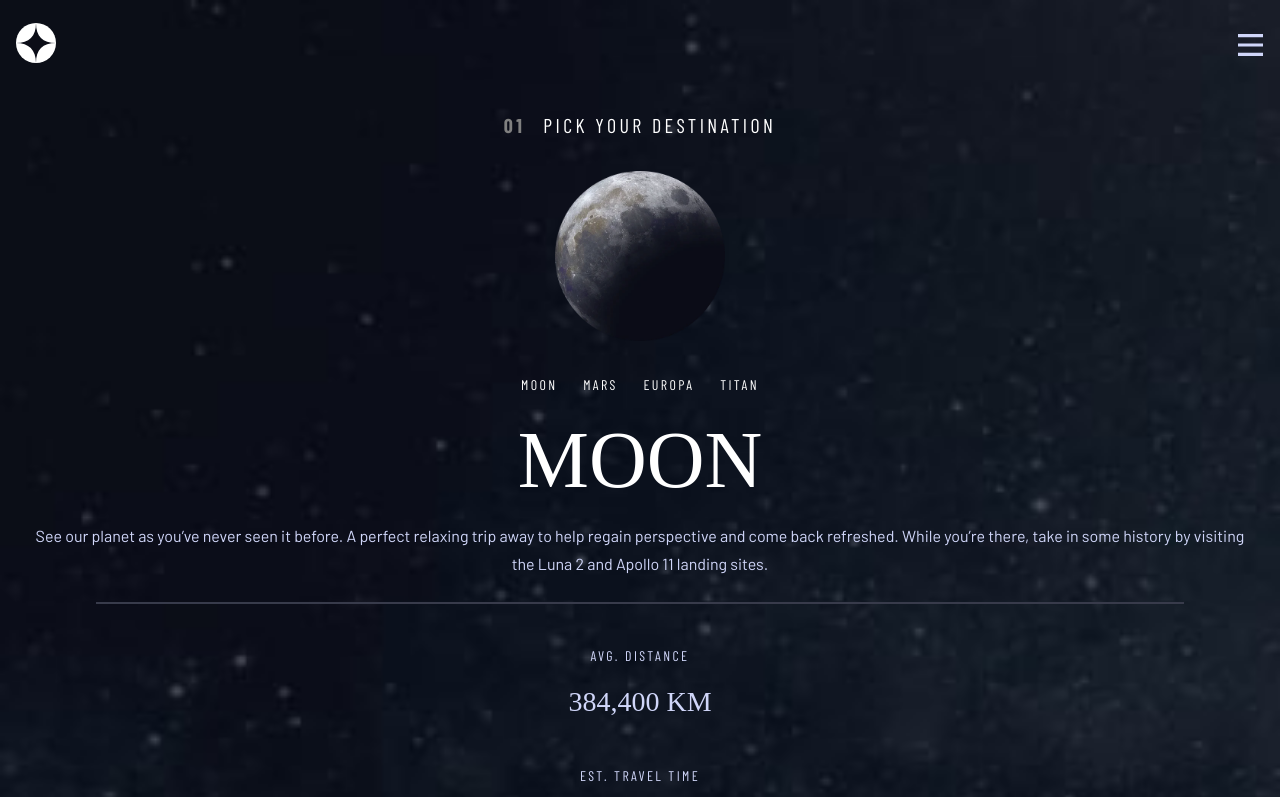
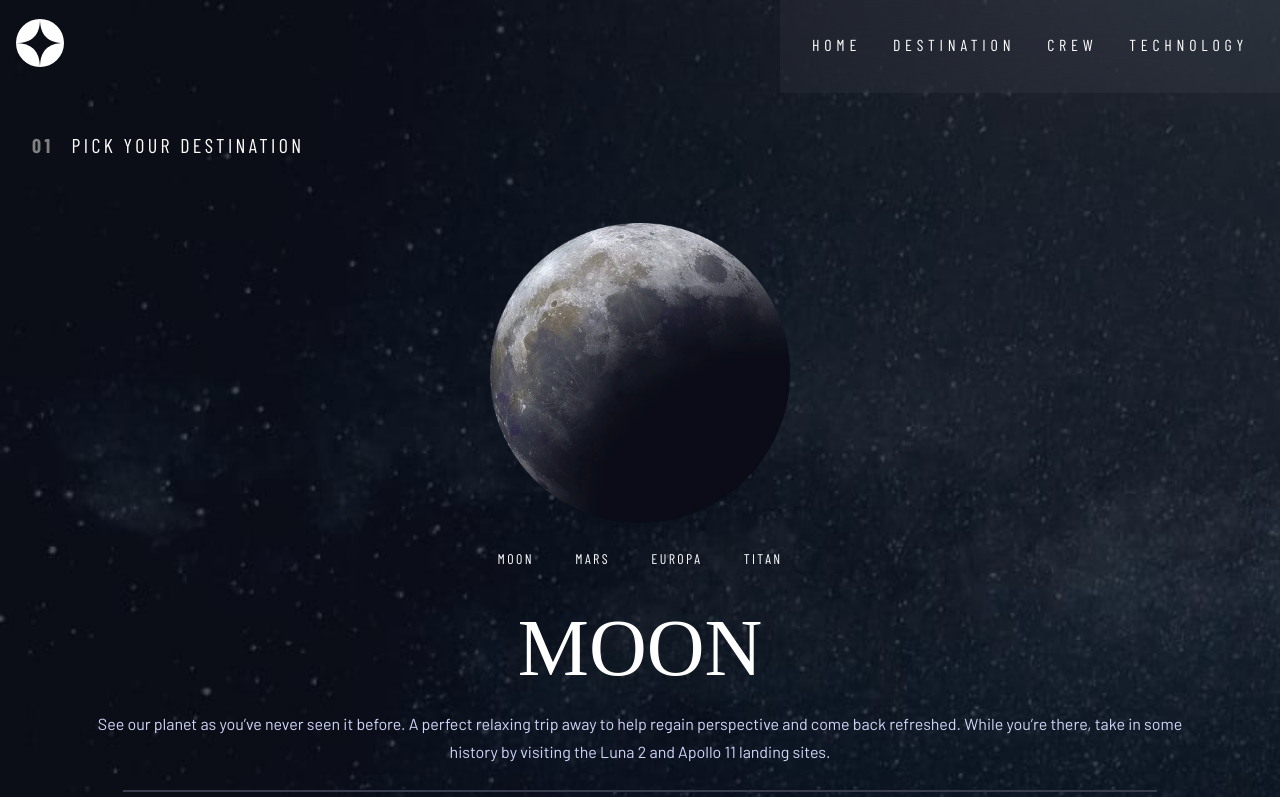
Before and after one commit to cqrlosArch/space-tourism, a React (Create React App) app: page /destination in a window 1280 px wide. Shown: the top 797 px of the page. Built offline with nearby package versions, Linux system fonts and the light colour scheme; a web font is replaced by a local one.

Commit message:
tablet device in process

```diff
--- a/src/components/BurgerMenu.jsx
+++ b/src/components/BurgerMenu.jsx
@@ -1,6 +1,8 @@
 import styled from 'styled-components';
 import close from '../assets/shared/icon-close.svg';
 import hamburger from '../assets/shared/icon-hamburger.svg';
+import { device } from '../breakpoints';
+
 
 const BurgerMenuStyled = styled.div`
   background: ${({ open }) => (open ? `url(${close})` : `url(${hamburger})`)}
@@ -14,6 +16,9 @@ const BurgerMenuStyled = styled.div`
   position: absolute;
   transition: background 0.3s ease-in-out;
   z-index: 10;
+  @media ${device.md} {
+		display: none;
+	}
 `;
 
 const BurgerMenu = ({ toggleNavbar, open }) => {
--- a/src/components/CircleSlider.jsx
+++ b/src/components/CircleSlider.jsx
@@ -44,14 +44,12 @@ const CircleSlider = () => {
         </StyledLink>
         <StyledLink
           className={(navData) => navData.isActive}
-          exact
           to="/technology/spaceport"
         >
           2
         </StyledLink>
         <StyledLink
           className={(navData) => navData.isActive}
-          exact
           to="/technology/spacecapsule"
         >
           3
--- a/src/components/Destination.jsx
+++ b/src/components/Destination.jsx
@@ -1,11 +1,15 @@
 import styled from 'styled-components';
 import MiniNavBar from './MiniNavBar';
+import { device } from '../breakpoints';
 
 const DestinationStyled = styled.article`
   display: grid;
   grid-template-columns: 1fr;
   grid-template-rows: repeat(2, min-content);
   place-items: center;
+  @media ${device.md} {
+    padding: 2rem;
+  }
 `;
 
 const DestPicture = styled.picture`
@@ -15,6 +19,11 @@ const DestPicture = styled.picture`
     object-fit: cover;
     width: 170px;
     height: 170px;
+    @media ${device.md} {
+		width: 300px;
+		height: 300px;
+
+	}
   }
 `;
 
@@ -25,6 +34,9 @@ const DestName = styled.h2`
 const DestText = styled.p`
   text-align: center;
   padding: 0 2rem;
+  @media ${device.md} {
+    padding: 0 4rem;
+  }
 `;
 const DestSeparation = styled.hr`
   border: 1px solid #383b4b;
@@ -36,6 +48,11 @@ const DestInfo = styled.div`
   align-items: center;
   margin-top: 1rem;
   margin-bottom: 2rem;
+  @media ${device.md} {
+		width: 100%;
+		flex-direction: row;
+		justify-content: space-evenly;
+	}
 `;
 
 const DestWrapper = styled.div`
--- a/src/components/Header.jsx
+++ b/src/components/Header.jsx
@@ -2,6 +2,7 @@ import styled from 'styled-components';
 import { Link } from 'react-router-dom';
 import Navbar from './Navbar';
 import BurgerMenu from './BurgerMenu';
+import { device } from '../breakpoints';
 
 import logo from '../assets/shared/logo.svg';
 import { useState } from 'react';
@@ -22,6 +23,10 @@ const Logo = styled.img`
   margin:0 1rem;
   width: 40px;
   height: 40px;
+  @media ${device.tablet} {
+		width: 48px;
+		height: 48px;
+	}
 
 `;
 
--- a/src/components/MiniNavBar.jsx
+++ b/src/components/MiniNavBar.jsx
@@ -1,10 +1,17 @@
 import { Outlet, NavLink } from 'react-router-dom';
 import styled from 'styled-components';
+import { device } from '../breakpoints';
 
 const Nav = styled.nav`
   width: 238px;
   height: 28px;
   background-color: transparent;
+
+
+	@media ${device.md} {
+		width: 285px;
+		height: 34px;
+	}
 `;
 
 const StyledMenu = styled.ul`
@@ -36,6 +43,12 @@ const StyledLink = styled(NavLink).attrs(({ className }) => ({
   &.active {
     border-bottom: 2px solid white;
   }
+
+  @media ${device.md} {
+		height: 34px;
+		font-size: 14px;
+		padding: 0;
+	}
 `;
 
 const MiniNavBar = () => {
--- a/src/components/Navbar.jsx
+++ b/src/components/Navbar.jsx
@@ -1,8 +1,16 @@
 import styled from 'styled-components';
 import { NavLink } from 'react-router-dom';
+import { device } from '../breakpoints';
 
 const NavbarStyled = styled.nav`
   height: 100vh;
+
+  @media ${device.md} {
+    height: 96px;
+    width: 500px;
+
+
+  }
 `;
 
 const ListStyled = styled.ul`
@@ -19,10 +27,32 @@ const ListStyled = styled.ul`
     backdrop-filter: opacity(${({ open }) => (open ? '1' : '0')}) blur(2rem);
     background-color: rgba(255, 255, 255, 0.04);
   }
+
+  @media ${device.md} {
+    inset: 0;
+    right: 0;
+    top: 0;
+    padding: 1rem;
+    position: relative;
+    display: flex;
+    visibility: visible;
+    backdrop-filter: opacity(1) blur(2rem);
+    flex-direction: row;
+    align-items: center;
+    justify-content: space-around;
+    transform: translateX(0);
+
+  }
 `;
 
 const ItemStyled = styled.li`
   margin-bottom: 3rem;
+
+  @media ${device.md} {
+    margin-bottom: 0;
+
+    padding: 0.5rem;
+  }
 `;
 
 const LinkStyled = styled(NavLink)`
@@ -36,6 +66,9 @@ const LinkStyled = styled(NavLink)`
   & span {
     margin-right: 0.5rem;
     font-weight: 600;
+    @media ${device.md} {
+      display: none;
+    }
   }
 `;
 
--- a/src/pages/Destinations.jsx
+++ b/src/pages/Destinations.jsx
@@ -1,8 +1,8 @@
 import styled from 'styled-components';
 import { Outlet } from 'react-router-dom';
-
+import { device } from '../breakpoints';
 // import bgDesktop from '../assets/destination/background-destination-desktop.jpg';
-// import bgTablet from '../assets/destination/background-destination-tablet.jpg';
+import bgTablet from '../assets/destination/background-destination-tablet.jpg';
 import bgMobile from '../assets/destination/background-destination-mobile.jpg';
 
 const DestinationsStyled = styled.section`
@@ -16,6 +16,10 @@ const DestinationsStyled = styled.section`
   align-items: center;
   justify-content: flex-start;
   padding-top: 80px;
+  @media ${device.md} {
+    background-image: url(${bgTablet});
+    padding-top: 100px;
+  }
 `;
 
 const Title = styled.h5`
@@ -23,6 +27,10 @@ const Title = styled.h5`
     color: gray;
     font-weight: 700;
     padding-right: 18px;
+  }
+  @media ${device.md} {
+    align-self: flex-start;
+    margin-left: 2rem;
   }
 `;
 
--- a/src/pages/Home.jsx
+++ b/src/pages/Home.jsx
@@ -1,8 +1,9 @@
 import styled from 'styled-components';
 import { Link } from 'react-router-dom';
+import { device } from '../breakpoints';
 
 // import bgDesktop from '../assets/home/background-home-desktop.jpg';
-// import bgTablet from '../assets/home/background-home-tablet.jpg';
+import bgTablet from '../assets/home/background-home-tablet.jpg';
 import bgMobile from '../assets/home/background-home-mobile.jpg';
 
 const HomeStyled = styled.section`
@@ -15,6 +16,10 @@ const HomeStyled = styled.section`
   flex-direction: column;
   gap: 40px;
   height: 100vh;
+  @media ${device.md} {
+    background-image: url(${bgTablet});
+    justify-content: space-around;
+  }
 `;
 
 const Hero = styled.div`
@@ -25,6 +30,14 @@ const Hero = styled.div`
   font-family: var(--bellefair);
   > * {
     margin-bottom: 16px;
+  }
+  & h1{
+    margin-top:1rem;
+  }
+  @media ${device.md} {
+
+    width: 450px;
+    height: 334px;
   }
 `;
 
@@ -42,6 +55,15 @@ const Button = styled(Link)`
   text-transform: uppercase;
   aspect-ratio: 1;
   text-decoration: none;
+
+  @media ${device.md} {
+    margin-top: 0;
+    width: 242px;
+    height: 242px;
+    font-size: 32px;
+    line-height: 36.67px;
+    letter-spacing: 2px;
+  }
 
   &::after {
     content: '';
```
